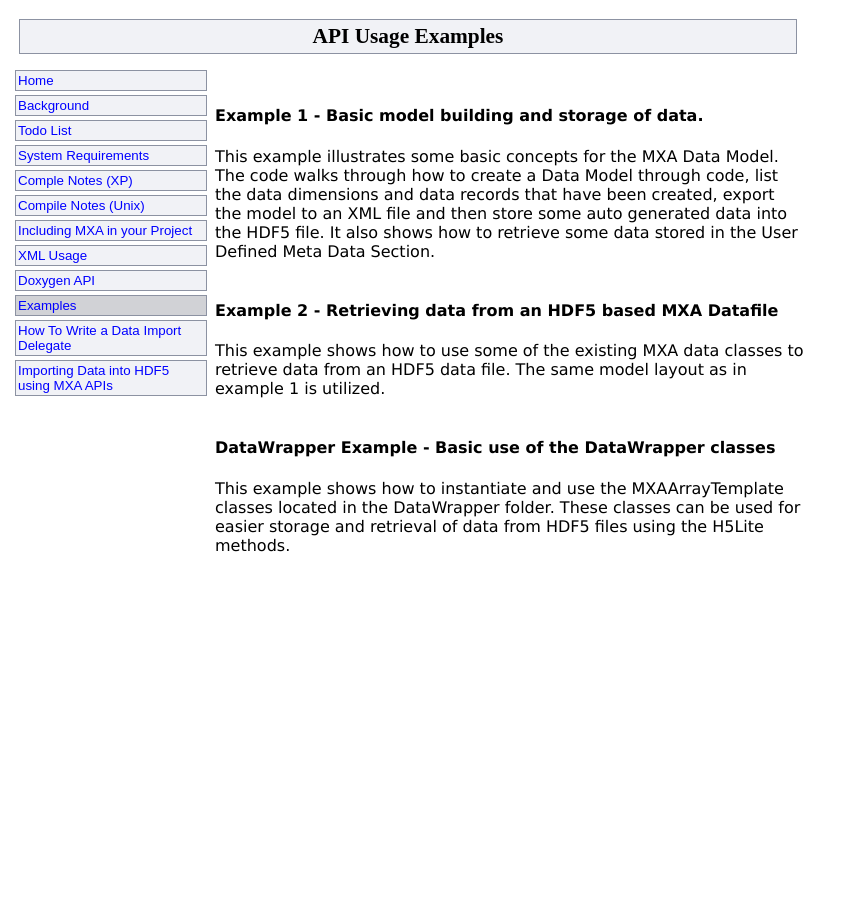
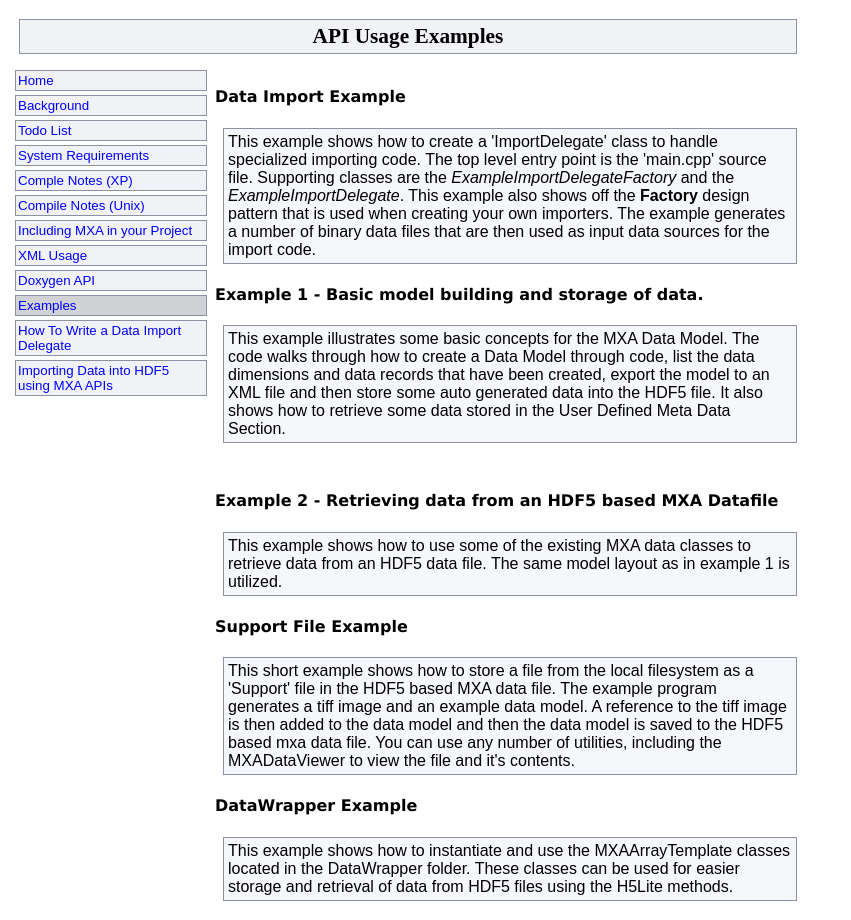
Before and after one commit to mpartio/MXADataModel, a plain HTML site: page Documentation/Examples.html in a window 1280 px wide. Shown: the whole page, without its empty margins (0-851 px from the left). Before the commit the page ends 800 px from the top, so only its background shows below. Drawn offline with Linux system fonts and the light colour scheme.

Commit message:
Adding documentation for the SupportFile Example as well as the DataImportExample

```diff
--- a/Documentation/Examples.html
+++ b/Documentation/Examples.html
@@ -9,13 +9,7 @@
 <meta content="max-age=0, must-revalidate" http-equiv="Cache-Control">
 <script type="text/javascript" src="Navigation.js"></script>
 </head>
-
-
-
 <body>
-
-
-
 <table class="main_layout_table">
 <tr>
 <td colspan="2">
@@ -35,24 +29,41 @@ API Usage Examples
 <!--  Start Page Content -->
 <td class="content">
 
-<br/>
+<h4>Data Import Example</h4>
+<div class="entry">
+  This example shows how to create a 'ImportDelegate' class to handle specialized importing
+  code. The top level entry point is the 'main.cpp' source file. Supporting classes are
+  the <i>ExampleImportDelegateFactory</i> and the <i>ExampleImportDelegate</i>. This example
+  also shows off the <b>Factory</b> design pattern that is used when creating your
+  own importers. The example generates a number of binary data files that are then used
+  as input data sources for the import code.</div>
+
 <h4>Example 1 - Basic model building and storage of data.</h4>
-<div> This example illustrates some basic concepts for the MXA Data Model. The code
+<div class="entry"> This example illustrates some basic concepts for the MXA Data Model. The code
 walks through how to create a Data Model through code, list the data dimensions and
 data records that have been created, export the model to an XML file and then store
 some auto generated data into the HDF5 file. It also shows how to retrieve some data
 stored in the User Defined Meta Data Section.</div>
 <br/>
 <h4>Example 2 - Retrieving data from an HDF5 based MXA Datafile</h4>
-<div>This example shows how to use some of the existing MXA data classes to
+<div  class="entry">This example shows how to use some of the existing MXA data classes to
 retrieve data from an HDF5 data file. The same model layout as in example 1 is
 utilized.</div>
-<br/>
-<h4>DataWrapper Example - Basic use of the DataWrapper classes</h4>
-<div>This example shows how to instantiate and use the MXAArrayTemplate classes located
+
+
+<h4>Support File Example</h4>
+<div class="entry">
+  This short example shows how to store a file from the local filesystem as a 'Support' file
+  in the HDF5 based MXA data file. The example program generates a tiff image and an
+  example data model. A reference to the tiff image is then added to the data model and
+  then the data model is saved to the HDF5 based mxa data file. You can use any number
+  of utilities, including the MXADataViewer to view the file and it's contents.
+</div>
+
+<h4>DataWrapper Example</h4>
+<div class="entry">This example shows how to instantiate and use the MXAArrayTemplate classes located
 in the DataWrapper folder. These classes can be used for easier storage and retrieval
 of data from HDF5 files using the H5Lite methods.</div>
-
 
 
 
```
